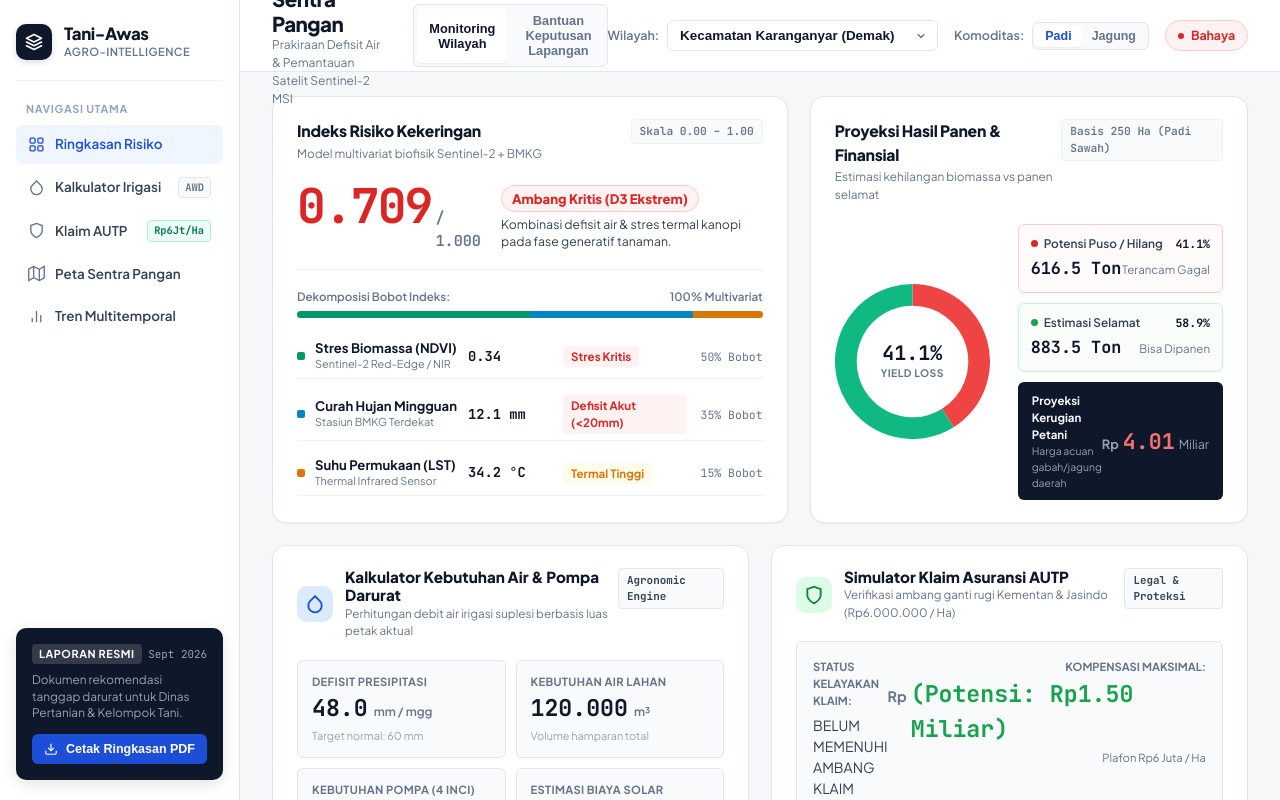
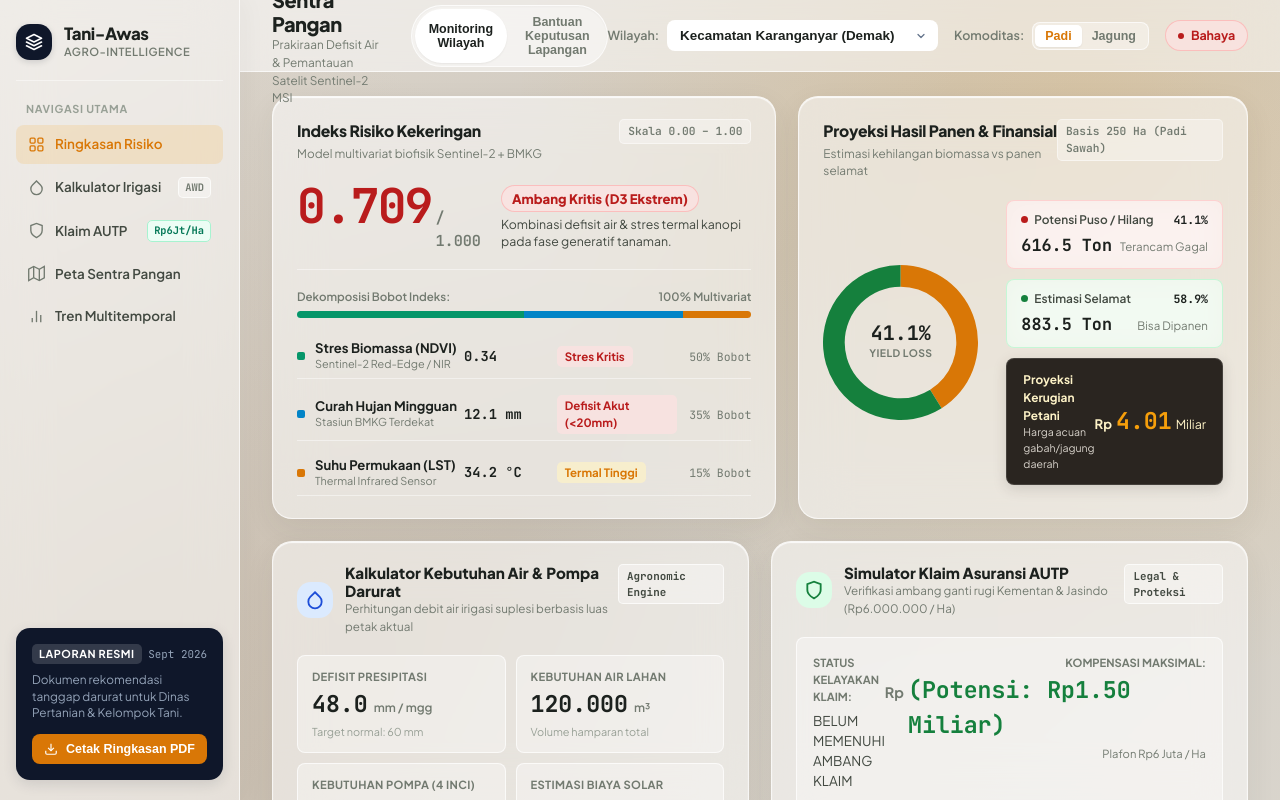
Before and after one commit to izamrosiawan/tani-awas, a plain HTML site: page index.html in a window 1280 px wide. Drawn offline with nearby package versions, Linux system fonts and the light colour scheme.

Commit message:
feat(design): apply warm editorial frosted glass and harvest amber aesthetics

```diff
--- a/app.js
+++ b/app.js
@@ -93,7 +93,7 @@ function initLossDonutChart() {
             labels: ['Potensi Kehilangan (Puso)', 'Panen Aman Terselamatkan'],
             datasets: [{
                 data: [41.1, 58.9],
-                backgroundColor: ['#ef4444', '#10b981'],
+                backgroundColor: ['#d97706', '#15803d'],
                 borderWidth: 0,
                 hoverOffset: 4
             }]
@@ -125,10 +125,10 @@ function initTrajectoryChart() {
                 {
                     label: 'NDVI Sentinel-2 (Kondisi Kanopi)',
                     data: [],
-                    borderColor: '#0d9488',
-                    backgroundColor: 'rgba(13, 148, 136, 0.05)',
+                    borderColor: '#d97706',
+                    backgroundColor: 'rgba(217, 119, 6, 0.12)',
                     borderWidth: 2.5,
-                    pointBackgroundColor: '#0d9488',
+                    pointBackgroundColor: '#d97706',
                     pointBorderColor: '#ffffff',
                     pointBorderWidth: 2,
                     pointRadius: 4,
@@ -140,10 +140,10 @@ function initTrajectoryChart() {
                 {
                     label: 'Curah Hujan BMKG (mm)',
                     data: [],
-                    borderColor: '#ef4444',
-                    backgroundColor: 'rgba(239, 68, 68, 0.05)',
-                    borderWidth: 2.5,
-                    pointBackgroundColor: '#ef4444',
+                    borderColor: '#0f766e',
+                    backgroundColor: 'rgba(15, 118, 110, 0.08)',
+                    borderWidth: 2.2,
+                    pointBackgroundColor: '#0f766e',
                     pointBorderColor: '#ffffff',
                     pointBorderWidth: 2,
                     pointRadius: 4,
--- a/index.html
+++ b/index.html
@@ -12,7 +12,7 @@
 
     <!-- Leaflet & Chart.js -->
     <link rel="stylesheet" href="https://unpkg.com/leaflet@1.9.4/dist/leaflet.css" />
-    <link rel="stylesheet" href="style.css?v=20260911_01">
+    <link rel="stylesheet" href="style.css?v=20260911_03">
     <script src="https://cdn.jsdelivr.net/npm/chart.js"></script>
 </head>
 <body>
@@ -529,6 +529,6 @@
 
     <!-- Scripts -->
     <script src="https://unpkg.com/leaflet@1.9.4/dist/leaflet.js"></script>
-    <script src="app.js?v=20260911_01"></script>
+    <script src="app.js?v=20260911_03"></script>
 </body>
 </html>
--- a/style.css
+++ b/style.css
@@ -1,68 +1,73 @@
 /* ==========================================================================
-   TANI-AWAS DESIGN SYSTEM — HIGH-END AGRO-INTELLIGENCE SAAS
-   Craftsmanship: Warm Neutral Foundation, Razor Hairline Dividers,
-   Micro-interactions, Tabular Numbers, Strict Typography & Spatial Hierarchy
+   TANI-AWAS DESIGN SYSTEM — WARM EDITORIAL FROSTED GLASS & AMBER REALISM
+   Craftsmanship: Warm Sand Translucency, Golden Amber Harvest Identity,
+   Hairline Borders, Tabular Numbers, and Spatial Precision Hierarchy
    ========================================================================== */
 
 :root {
-    /* Refined Neutral Surfaces (Warm Gray / Stone / Crisp White) */
-    --bg-app: #f6f7f9;
-    --bg-surface: #ffffff;
-    --bg-surface-elevated: #ffffff;
-    --bg-subtle: #f8fafc;
-    --bg-subtle-hover: #f1f5f9;
-    --bg-subtle-active: #e2e8f0;
+    /* Warm Sand & Ambient Canvas Foundation */
+    --bg-app: #cfc8be;
+    --bg-ambient: radial-gradient(circle at 85% 15%, rgba(245, 158, 11, 0.15) 0%, transparent 45%),
+                  radial-gradient(circle at 10% 85%, rgba(180, 150, 120, 0.20) 0%, transparent 50%),
+                  linear-gradient(135deg, #ded8cf 0%, #cec7bc 50%, #c2bbaea0 100%);
 
-    /* Crisp Precision Hairline Borders */
-    --border-subtle: #eef1f5;
-    --border-card: #e2e6ed;
-    --border-medium: #cbd5e1;
-    --border-strong: #94a3b8;
-    --border-focus: #1d4ed8;
+    /* Frosted Glass Translucent Card Surfaces */
+    --bg-surface: rgba(255, 255, 255, 0.52);
+    --bg-surface-elevated: rgba(255, 255, 255, 0.72);
+    --bg-subtle: rgba(255, 255, 255, 0.35);
+    --bg-subtle-hover: rgba(255, 255, 255, 0.60);
+    --bg-subtle-active: rgba(255, 255, 255, 0.85);
 
-    /* Typographic Palette (Deep Slate to Neutral Slate) */
-    --text-primary: #0f172a;
-    --text-secondary: #334155;
-    --text-muted: #64748b;
-    --text-subtle: #94a3b8;
+    /* Hairline Crisp Borders */
+    --border-subtle: rgba(255, 255, 255, 0.45);
+    --border-card: rgba(255, 255, 255, 0.68);
+    --border-medium: rgba(255, 255, 255, 0.85);
+    --border-strong: #ffffff;
+    --border-focus: #d97706;
 
-    /* Single Purposeful Signature Palette */
-    --color-primary: #1d4ed8;
-    --color-primary-light: #eff6ff;
-    --color-primary-border: #bfdbfe;
+    /* Typographic Palette (Deep Slate Charcoal & Warm Muted Earth) */
+    --text-primary: #1c211e;
+    --text-secondary: #424941;
+    --text-muted: #727a70;
+    --text-subtle: #98a096;
 
-    /* Functional State Colors (Balanced Saturation < 75%) */
-    --color-danger: #dc2626;
-    --color-danger-bg: #fef2f2;
-    --color-danger-border: #fecaca;
+    /* Golden Amber & Harvest Sun Signature Palette */
+    --color-primary: #d97706;
+    --color-primary-light: rgba(245, 158, 11, 0.14);
+    --color-primary-border: rgba(217, 119, 6, 0.32);
+
+    /* Functional State Colors */
+    --color-danger: #b91c1c;
+    --color-danger-bg: rgba(254, 226, 226, 0.7);
+    --color-danger-border: rgba(252, 165, 165, 0.6);
 
     --color-warning: #d97706;
-    --color-warning-bg: #fffbeb;
-    --color-warning-border: #fde68a;
+    --color-warning-bg: rgba(254, 243, 199, 0.7);
+    --color-warning-border: rgba(253, 230, 138, 0.6);
 
-    --color-safe: #16a34a;
-    --color-safe-bg: #f0fdf4;
-    --color-safe-border: #bbf7d0;
+    --color-safe: #15803d;
+    --color-safe-bg: rgba(220, 252, 231, 0.7);
+    --color-safe-border: rgba(187, 247, 208, 0.6);
 
-    --color-teal: #0d9488;
-    --color-teal-bg: #f0fdfa;
-    --color-teal-border: #99f6e4;
+    --color-teal: #0f766e;
+    --color-teal-bg: rgba(204, 251, 241, 0.7);
+    --color-teal-border: rgba(153, 246, 228, 0.6);
 
     /* Typography Stacks */
     --font-sans: 'Plus Jakarta Sans', -apple-system, BlinkMacSystemFont, "Segoe UI", Roboto, sans-serif;
     --font-mono: 'JetBrains Mono', SFMono-Regular, Consolas, monospace;
 
     /* Strict Radii Hierarchy */
-    --radius-xs: 4px;
-    --radius-sm: 6px;
-    --radius-md: 10px;
-    --radius-lg: 14px;
+    --radius-xs: 5px;
+    --radius-sm: 8px;
+    --radius-md: 14px;
+    --radius-lg: 20px;
     --radius-full: 9999px;
 
-    /* Optical Shadows (Subtle, Tinted to Slate) */
-    --shadow-card: 0 1px 3px rgba(15, 23, 42, 0.04), 0 1px 2px rgba(15, 23, 42, 0.02);
-    --shadow-card-hover: 0 4px 12px rgba(15, 23, 42, 0.06), 0 1px 3px rgba(15, 23, 42, 0.03);
-    --shadow-elevated: 0 10px 25px -5px rgba(15, 23, 42, 0.08);
+    /* Frosted Glass Shadow Hierarchy */
+    --shadow-card: 0 10px 30px 0 rgba(60, 50, 40, 0.07), inset 0 1px 1px 0 rgba(255, 255, 255, 0.85);
+    --shadow-card-hover: 0 16px 40px 0 rgba(60, 50, 40, 0.12), inset 0 1px 1px 0 rgba(255, 255, 255, 0.95);
+    --shadow-elevated: 0 24px 50px 0 rgba(60, 50, 40, 0.15), inset 0 1px 1px 0 rgba(255, 255, 255, 0.9);
 }
 
 * {
@@ -76,12 +81,13 @@ html, body {
 }
 
 body {
-    background-color: var(--bg-app);
+    background: var(--bg-ambient);
+    background-attachment: fixed;
     color: var(--text-secondary);
     font-family: var(--font-sans);
     -webkit-font-smoothing: antialiased;
     -moz-osx-font-smoothing: grayscale;
-    font-size: 14px;
+    font-size: 13.5px;
     line-height: 1.5;
 }
 
@@ -96,11 +102,14 @@ body {
     overflow: hidden;
 }
 
-/* Sidebar Styling */
+/* Sidebar Styling (Frosted Glass Panel) */
 .sidebar {
     width: 240px;
     background: var(--bg-surface);
+    backdrop-filter: blur(24px);
+    -webkit-backdrop-filter: blur(24px);
     border-right: 1px solid var(--border-card);
+    box-shadow: 4px 0 24px rgba(60, 50, 40, 0.04);
     display: flex;
     flex-direction: column;
     justify-content: space-between;
@@ -303,6 +312,8 @@ body {
 .content-header {
     height: 72px;
     background: var(--bg-surface);
+    backdrop-filter: blur(20px);
+    -webkit-backdrop-filter: blur(20px);
     border-bottom: 1px solid var(--border-card);
     display: flex;
     align-items: center;
@@ -324,7 +335,7 @@ body {
 }
 
 .page-title {
-    font-size: 1.28rem;
+    font-size: 1.25rem;
     font-weight: 800;
     color: var(--text-primary);
     letter-spacing: -0.025em;
@@ -332,33 +343,40 @@ body {
 }
 
 .page-subtitle {
-    font-size: 0.75rem;
+    font-size: 0.74rem;
     color: var(--text-muted);
 }
 
 .sub-tabs {
     display: flex;
-    gap: 6px;
-    background: var(--bg-subtle);
+    gap: 4px;
+    background: rgba(255, 255, 255, 0.45);
     border: 1px solid var(--border-card);
     padding: 3px;
-    border-radius: var(--radius-sm);
+    border-radius: var(--radius-full);
+    box-shadow: inset 0 1px 2px rgba(0, 0, 0, 0.03);
 }
 
 .sub-tab {
     border: none;
     background: transparent;
-    font-size: 0.8rem;
-    font-weight: 600;
+    font-size: 0.78rem;
+    font-weight: 700;
     color: var(--text-muted);
     cursor: pointer;
-    padding: 5px 12px;
-    border-radius: var(--radius-xs);
+    padding: 6px 14px;
+    border-radius: var(--radius-full);
     transition: all 0.15s ease;
 }
 
 .sub-tab:hover {
     color: var(--text-primary);
+}
+
+.sub-tab.active {
+    background: #ffffff;
+    color: var(--text-primary);
+    box-shadow: 0 2px 8px rgba(0, 0, 0, 0.08);
 }
 
 .sub-tab.active {
@@ -490,19 +508,23 @@ body {
     gap: 22px;
 }
 
-/* Bento Card Frame */
+/* Bento Card Frame (Frosted Glass Luxury) */
 .bento-card {
     background: var(--bg-surface);
+    backdrop-filter: blur(24px);
+    -webkit-backdrop-filter: blur(24px);
     border: 1px solid var(--border-card);
     border-radius: var(--radius-lg);
     padding: 22px 24px;
     box-shadow: var(--shadow-card);
-    transition: border-color 0.15s ease, box-shadow 0.15s ease;
+    transition: all 0.2s cubic-bezier(0.16, 1, 0.3, 1);
 }
 
 .bento-card:hover {
+    background: var(--bg-surface-elevated);
     border-color: var(--border-medium);
     box-shadow: var(--shadow-card-hover);
+    transform: translateY(-2px);
 }
 
 .card-head {
@@ -776,14 +798,15 @@ body {
 
 .legend-card {
     border-radius: var(--radius-sm);
-    padding: 10px 12px;
+    padding: 10px 14px;
     border: 1px solid var(--border-subtle);
     display: flex;
     flex-direction: column;
     gap: 4px;
+    backdrop-filter: blur(12px);
 }
-.legend-card.loss-bg { background: #fffbfb; border-color: #fecaca; }
-.legend-card.safe-bg { background: #fbfdfb; border-color: #bbf7d0; }
+.legend-card.loss-bg { background: rgba(254, 242, 242, 0.65); border-color: rgba(254, 202, 202, 0.8); }
+.legend-card.safe-bg { background: rgba(240, 253, 244, 0.65); border-color: rgba(187, 247, 208, 0.8); }
 
 .legend-card-header {
     display: flex;
@@ -835,10 +858,12 @@ body {
     display: flex;
     align-items: center;
     justify-content: space-between;
-    background: #0f172a;
+    background: #2a2520;
     color: #ffffff;
     border-radius: var(--radius-sm);
-    padding: 10px 14px;
+    padding: 12px 16px;
+    box-shadow: 0 4px 14px rgba(42, 37, 32, 0.15);
+    border: 1px solid rgba(255, 255, 255, 0.12);
 }
 
 .fin-loss-left {
@@ -847,14 +872,14 @@ body {
 }
 
 .fin-title {
-    font-size: 0.72rem;
+    font-size: 0.74rem;
     font-weight: 700;
-    color: #f8fafc;
+    color: #fef3c7;
 }
 
 .fin-detail {
-    font-size: 0.65rem;
-    color: #94a3b8;
+    font-size: 0.66rem;
+    color: #d8d3cb;
 }
 
 .fin-loss-right {
@@ -864,21 +889,21 @@ body {
 }
 
 .fin-curr {
-    font-size: 0.8rem;
+    font-size: 0.82rem;
     font-weight: 700;
-    color: #94a3b8;
+    color: #fef3c7;
 }
 
 .fin-number {
     font-family: var(--font-mono);
-    font-size: 1.35rem;
+    font-size: 1.45rem;
     font-weight: 800;
-    color: #f87171;
+    color: #f59e0b;
 }
 
 .fin-unit {
     font-size: 0.78rem;
-    color: #94a3b8;
+    color: #fef3c7;
 }
 
 /* --------------------------------------------------------------------------
@@ -993,17 +1018,18 @@ body {
     display: flex;
     align-items: flex-start;
     gap: 12px;
-    padding: 12px 14px;
+    padding: 12px 16px;
     border-radius: var(--radius-sm);
+    backdrop-filter: blur(12px);
 }
 
 .info-banner {
-    background: var(--color-primary-light);
-    border: 1px solid var(--color-primary-border);
+    background: rgba(245, 158, 11, 0.12);
+    border: 1px solid rgba(217, 119, 6, 0.28);
 }
 
 .banner-icon-wrap {
-    color: var(--color-primary);
+    color: var(--amber-primary);
     flex-shrink: 0;
     margin-top: 1px;
 }
@@ -1017,12 +1043,12 @@ body {
 .banner-headline {
     font-size: 0.76rem;
     font-weight: 800;
-    color: var(--color-primary);
+    color: var(--amber-primary);
 }
 
 .banner-copy {
     font-size: 0.76rem;
-    color: #1e3a8a;
+    color: #78350f;
     line-height: 1.4;
 }
 
```
